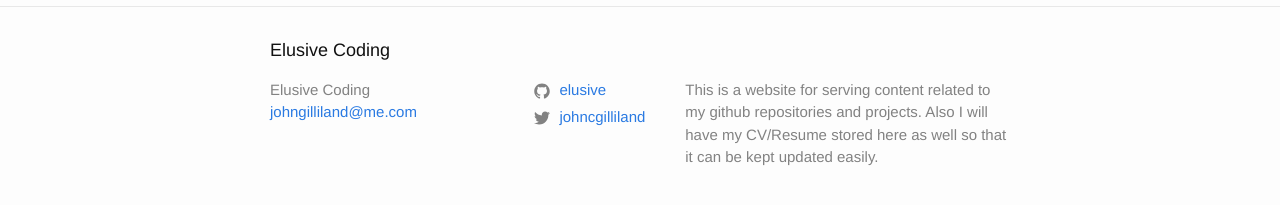
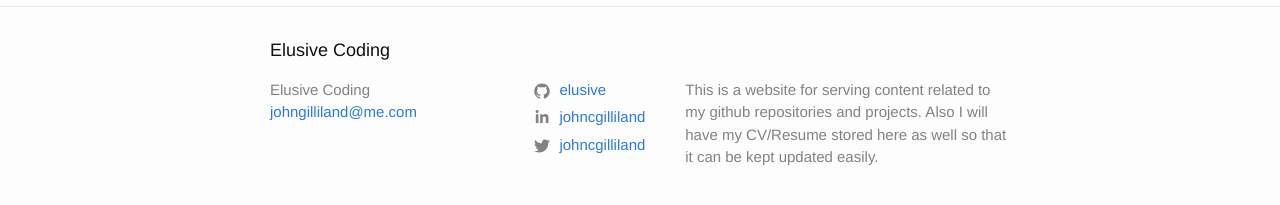
Before and after one commit to elusive/blog-jekyll, a Jekyll site: the page built from index.md, in a window 1280 px wide. Shown: the part 290-495 px from the top of the page. Built offline with Jekyll 4.4.1, drawn with Linux system fonts in a browser that asks for light colours.

Commit message:
Update footer with linkedin. Integrate icon svg with html.

```diff
--- a/_config.yml
+++ b/_config.yml
@@ -20,8 +20,10 @@
   Also I will have my CV/Resume stored here as well so that it can be kept updated easily.
 baseurl: "" # the subpath of your site, e.g. /blog
 url: "http://elusive.github.io" # the base hostname & protocol for your site, e.g. http://example.com
+
+github_username: elusive
+linkedin_username: johncgilliland
 twitter_username: johncgilliland
-github_username:  elusive
 
 # Build settings
 markdown: kramdown
--- a/_includes/footer.html
+++ b/_includes/footer.html
@@ -28,6 +28,12 @@
           </li>
           {% endif %}
 
+          {% if site.linkedin_username %}
+          <li>
+            {% include icon-linkedin.html username=site.linkedin_username %}
+          </li>
+          {% endif %}
+
           {% if site.twitter_username %}
           <li>
             {% include icon-twitter.html username=site.twitter_username %}
--- a/_includes/icon-github.html
+++ b/_includes/icon-github.html
@@ -1 +1,5 @@
-<a href="https://github.com/{{ include.username }}"><span class="icon icon--github">{% include icon-github.svg %}</span><span class="username">{{ include.username }}</span></a>
+<a href="https://github.com/{{ include.username }}"><span class="icon icon--github">
+    <svg viewBox="0 0 16 16" width="16px" height="16px">
+	<path fill="#828282" d="M7.999,0.431c-4.285,0-7.76,3.474-7.76,7.761 c0,3.428,2.223,6.337,5.307,7.363c0.388,0.071,0.53-0.168,0.53-0.374c0-0.184-0.007-0.672-0.01-1.32 c-2.159,0.469-2.614-1.04-2.614-1.04c-0.353-0.896-0.862-1.135-0.862-1.135c-0.705-0.481,0.053-0.472,0.053-0.472 c0.779,0.055,1.189,0.8,1.189,0.8c0.692,1.186,1.816,0.843,2.258,0.645c0.071-0.502,0.271-0.843,0.493-1.037 C4.86,11.425,3.049,10.76,3.049,7.786c0-0.847,0.302-1.54,0.799-2.082C3.768,5.507,3.501,4.718,3.924,3.65 c0,0,0.652-0.209,2.134,0.796C6.677,4.273,7.34,4.187,8,4.184c0.659,0.003,1.323,0.089,1.943,0.261 c1.482-1.004,2.132-0.796,2.132-0.796c0.423,1.068,0.157,1.857,0.077,2.054c0.497,0.542,0.798,1.235,0.798,2.082 c0,2.981-1.814,3.637-3.543,3.829c0.279,0.24,0.527,0.713,0.527,1.437c0,1.037-0.01,1.874-0.01,2.129 c0,0.208,0.14,0.449,0.534,0.373c3.081-1.028,5.302-3.935,5.302-7.362C15.76,3.906,12.285,0.431,7.999,0.431z"/>
+	</svg>
+</span><span class="username">{{ include.username }}</span></a>
--- /dev/null
+++ b/_includes/icon-linkedin.html
@@ -0,0 +1,10 @@
+<a href="https://linkedin.com/in/{{ include.username }}">
+<span class="icon icon--linkedin">
+<svg viewBox="0 50 512 512" width="16px" height="16px">
+        <path fill="#828282" d="M150.65,100.682c0,27.992-22.508,50.683-50.273,50.683c-27.765,0-50.273-22.691-50.273-50.683
+        C50.104,72.691,72.612,50,100.377,50C128.143,50,150.65,72.691,150.65,100.682z M143.294,187.333H58.277V462h85.017V187.333z
+        M279.195,187.333h-81.541V462h81.541c0,0,0-101.877,0-144.181c0-38.624,17.779-61.615,51.807-61.615
+        c31.268,0,46.289,22.071,46.289,61.615c0,39.545,0,144.181,0,144.181h84.605c0,0,0-100.344,0-173.915
+        s-41.689-109.131-99.934-109.131s-82.768,45.369-82.768,45.369V187.333z"/>
+      </svg>
+</span><span class="username">{{ include.username }}</span></a>
--- a/_includes/icon-twitter.html
+++ b/_includes/icon-twitter.html
@@ -1 +1,3 @@
-<a href="https://twitter.com/{{ include.username }}"><span class="icon icon--twitter">{% include icon-twitter.svg %}</span><span class="username">{{ include.username }}</span></a>
+<a href="https://twitter.com/{{ include.username }}"><span class="icon icon--twitter">
+    <svg viewBox="0 0 16 16" width="16px" height="16px"><path fill="#828282" d="M15.969,3.058c-0.586,0.26-1.217,0.436-1.878,0.515c0.675-0.405,1.194-1.045,1.438-1.809c-0.632,0.375-1.332,0.647-2.076,0.793c-0.596-0.636-1.446-1.033-2.387-1.033c-1.806,0-3.27,1.464-3.27,3.27 c0,0.256,0.029,0.506,0.085,0.745C5.163,5.404,2.753,4.102,1.14,2.124C0.859,2.607,0.698,3.168,0.698,3.767 c0,1.134,0.577,2.135,1.455,2.722C1.616,6.472,1.112,6.325,0.671,6.08c0,0.014,0,0.027,0,0.041c0,1.584,1.127,2.906,2.623,3.206 C3.02,9.402,2.731,9.442,2.433,9.442c-0.211,0-0.416-0.021-0.615-0.059c0.416,1.299,1.624,2.245,3.055,2.271 c-1.119,0.877-2.529,1.4-4.061,1.4c-0.264,0-0.524-0.015-0.78-0.046c1.447,0.928,3.166,1.469,5.013,1.469 c6.015,0,9.304-4.983,9.304-9.304c0-0.142-0.003-0.283-0.009-0.423C14.976,4.29,15.531,3.714,15.969,3.058z"/></svg>
+</span><span class="username">{{ include.username }}</span></a>
```
Also changed, not shown: _includes/icon-github.svg (deleted), _includes/icon-twitter.svg (deleted).
